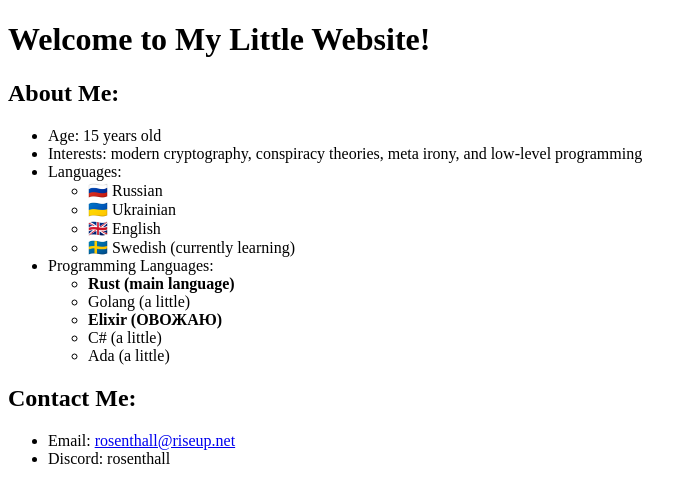
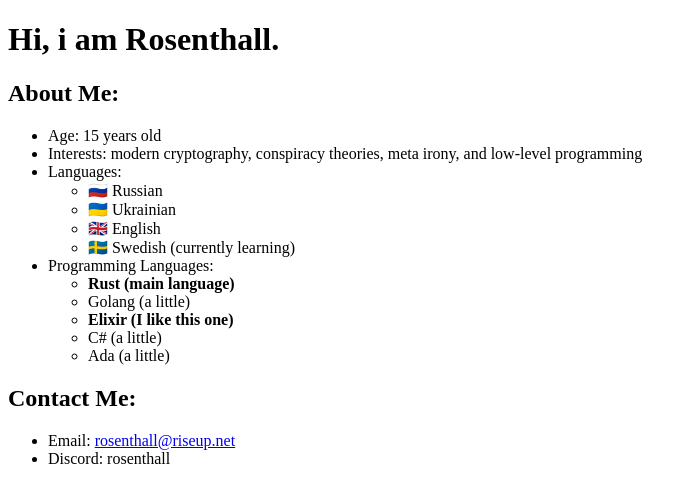
Before and after one commit to rosenthall/rosenthall.github.io, a plain HTML site: page index.html in a window 1280 px wide. Shown: the whole page, without its empty margins (0-697 px from the left). Drawn offline with Linux system fonts and the light colour scheme.

Commit message:
Stupid fixes

```diff
--- a/index.html
+++ b/index.html
@@ -2,11 +2,11 @@
 <html>
 
 <head>
-    <title>My Little Website</title>
+    <title>Rosenthall</title>
 </head>
 
 <body>
-    <h1>Welcome to My Little Website!</h1>
+    <h1>Hi, i am Rosenthall.</h1>
 
     <h2>About Me:</h2>
     <ul>
@@ -24,7 +24,7 @@
             <ul>
                 <li><strong>Rust (main language)</strong></li>
                 <li>Golang (a little)</li>
-                <li><strong>Elixir (OBОЖАЮ)</strong></li>
+                <li><strong>Elixir (I like this one)</strong></li>
                 <li>C# (a little)</li>
                 <li>Ada (a little)</li>
             </ul>
```
